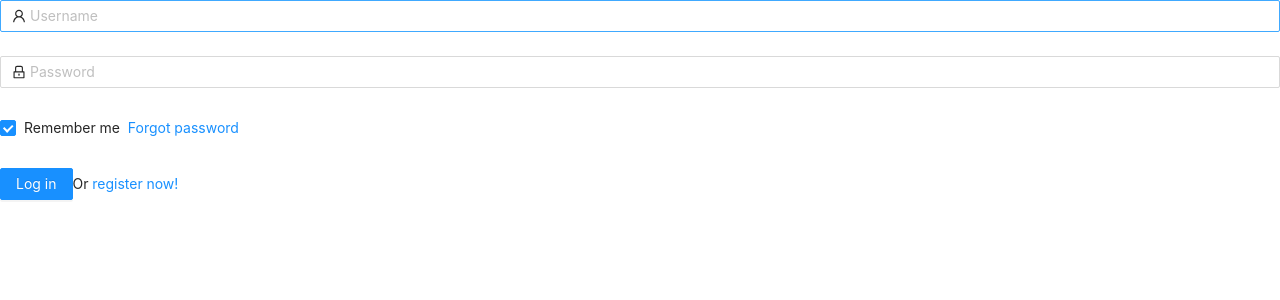
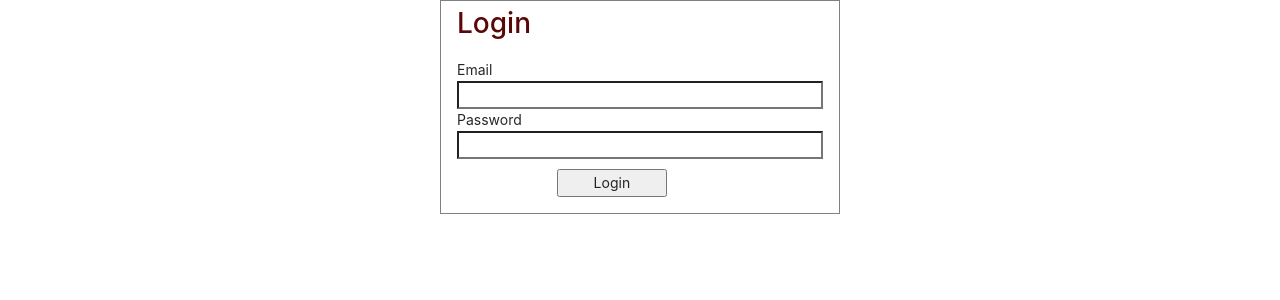
Before and after one commit to mbuguamary/Help_Desk-Application, a React (Create React App) app: page /Login in a window 1280 px wide. Shown: the top 300 px of the page. Built offline with nearby package versions, Linux system fonts and the light colour scheme.

Commit message:
added fetch

```diff
--- a/src/Components/Authentication/Login.js
+++ b/src/Components/Authentication/Login.js
@@ -1,89 +1,57 @@
 import React from 'react'
-import { LockOutlined, UserOutlined } from '@ant-design/icons';
-import { Button, Checkbox, Form, Input } from 'antd';
+import { useState } from 'react';
+
 import SignUp from './SignUp';
-import {Link } from 'react-router-dom';
+import {Link,useNavigate } from 'react-router-dom';
 
-const onFinish = (values) => {
-  console.log('Received values of form: ', values);
-};
-const Login = () => {
-  const [form] = Form.useForm();
-  function handleSubmitForm(e){
-    //  e.preventDefault();
 
-     console.log(e);
+const Login = (setUser) => {
+  const [email, setEmail] = useState("");
+  const [password, setPassword] = useState("");
+  const navigate = useNavigate();
+  function handleSubmit(e) {
+    e.preventDefault();
     fetch("http://localhost:3000/login", {
       method: "POST",
       headers: {
-          "Content-Type": "application/json"
+        "Content-Type": "application/json",
+      },
+      body: JSON.stringify({ email, password }),
+    }).then((r) => {
+      if (r.ok) {
+       // r.json().
 
-        },
-        body: JSON.stringify(e)
-     })
-     .then(res => res.json())
-     .then(data => {
-       console.log("submitted")
-       form.resetFields();
-     })
-
-     .catch(err => console.log(err.message))
+       //then((user) => setUser(user));
+       alert("Login Successfull")
+        navigate('/app')
+      }
+    });
   }
 
   return (
-  <Form
-    name="normal_login"
-    className="login-form"
-    initialValues={{
-      remember: true,
-    }}
-    onFinish={onFinish}
-  >
-    <Form.Item
-      name="username"
-      rules={[
-        {
-          required: true,
-          message: 'Please input your Username!',
-        },
-      ]}
-    >
-      <Input prefix={<UserOutlined className="site-form-item-icon" />} placeholder="Username" />
-    </Form.Item>
-    <Form.Item
-      name="password"
-      rules={[
-        {
-          required: true,
-          message: 'Please input your Password!',
-        },
-      ]}
-    >
-      <Input
-        prefix={<LockOutlined className="site-form-item-icon" />}
+    <div>
+      <form className='frm' onSubmit={handleSubmit}>
+        <h1>Login</h1>
+        <label htmlFor="email">Email</label>
+        <input
+          type="text"
+          id="email"
+          autoComplete="off"
+          value={email}
+          onChange={(e) => setEmail(e.target.value)}
+        />
+        <label htmlFor="password">Password</label>
+        <input
           type="password"
-        placeholder="Password"
+          id="password"
+          autoComplete="current-password"
+          value={password}
+          onChange={(e) => setPassword(e.target.value)}
         />
-    </Form.Item>
-    <Form.Item>
-      <Form.Item name="remember" valuePropName="checked" noStyle>
-        <Checkbox>Remember me</Checkbox>
-      </Form.Item>
+        <button className='btns' type="submit">Login</button>
+      </form>
+    </div>
+  );
 
-      <a className="login-form-forgot" href="">
-        Forgot password
-      </a>
-    </Form.Item>
-
-    <Form.Item>
-      <Link to="/">
-      <Button type="primary" htmlType="submit" className="login-form-button"  >
-        Log in
-      </Button>
-      </Link>
-      Or<Link to="/SignUp">  <a href="">register now!</a> </Link>
-    </Form.Item>
-  </Form>
-);
     }
 export default Login
```
Lines whose indentation alone changed are shown as unchanged.
